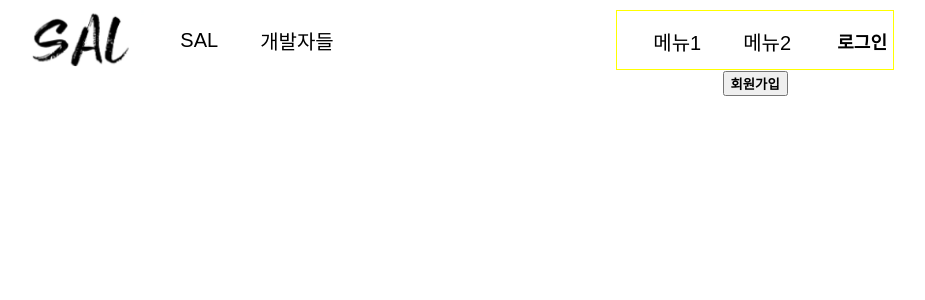
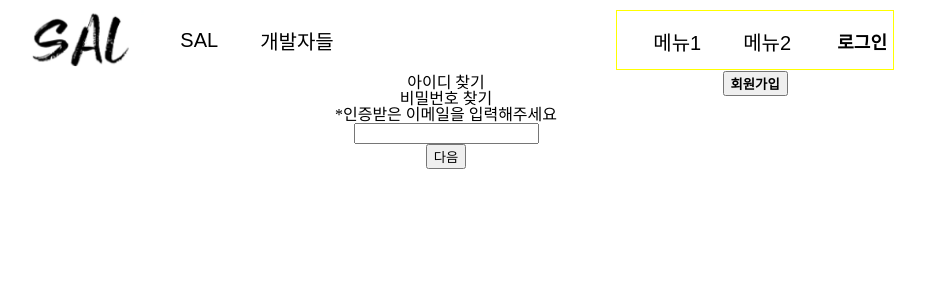
Before and after one commit to soft-a-life/SALT-Frontend, a React (Create React App) app: page /searchIdPwScreen in a window 1280 px wide. Shown: the top 300 px of the page, without its empty margins (194-1119 px from the left). Built offline with nearby package versions, Linux system fonts and the light colour scheme; what prosemirror-example-setup would draw is missing.

Commit message:
add SearchIdPwScreen.jsx add Timer.jsx

```diff
--- a/src/App.js
+++ b/src/App.js
@@ -8,6 +8,7 @@ import LoginScreen from './userManagament/loginScreen/LoginScreen'
 import SignUpScreen from './userManagament/signupScreen/SignUpScreen'
 import PostWriteScreen from './PostWriteScreen/PostWriteScreen'
 import { useCookies } from 'react-cookie'
+import SearchIdPwScreen from './userManagament/searchIdPwScreen/SearchIdPwScreen'
 
 function App() {
   const [cookies, setCookie, removeCookie] = useCookies(['userDate'])
@@ -28,6 +29,10 @@ function App() {
           ></Route>
           <Route path="/loginScreen" exact element={<LoginScreen />}></Route>
           <Route path="/signUpScreen" element={<SignUpScreen />}></Route>
+          <Route
+            path="/searchIdPwScreen"
+            element={<SearchIdPwScreen />}
+          ></Route>
         </Routes>
       </BrowserRouter>
     </div>
--- /dev/null
+++ b/src/components/Timer.jsx
@@ -0,0 +1,30 @@
+import React, { useEffect, useState } from 'react'
+
+// eslint-disable-next-line react/prop-types
+function Timer({ min, secon }) {
+  const [minutes, setMinutes] = useState(5)
+  const [seconds, setSeconds] = useState(0)
+  useEffect(() => {
+    const countdown = setInterval(() => {
+      if (seconds > 0) {
+        setSeconds(seconds - 1)
+      }
+      if (seconds === 0) {
+        if (minutes === 0) {
+          clearInterval(countdown)
+        } else {
+          setMinutes(minutes - 1)
+          setSeconds(59)
+        }
+      }
+    }, 1000)
+    return () => clearInterval(countdown)
+  }, [minutes, seconds])
+  return (
+    <div style={{ display: 'flex' }}>
+      0{minutes} : {seconds}
+    </div>
+  )
+}
+
+export default Timer
--- /dev/null
+++ b/src/userManagament/searchIdPwScreen/SearchIdPwScreen.jsx
@@ -0,0 +1,53 @@
+import React, { useEffect, useState } from 'react'
+import Timer from '../../components/Timer'
+/*
+@김준희 @박진우
+checkEmailInput()는 다음 버튼을 누르면 보여지는 인증 코드를 작성하는 부분입니다.
+checkEmailInput()를 실행시 나타나는 시간은 src/components/Timer.jsx에서 반환 받습니다.
+searchId()는 아이디 찾기의 이메일 입력 폼을 보여주는 부분입니다. 아이디 찾기와 비밀번호 찾기의 디자인이 같아
+코드 인증과 아이디 찾기, 비밀번호 재설정은 외부 함수로 사용할 것입니다.
+* */
+function SearchIdPwScreen(props) {
+  const [isSearchCheck, setIsSearchCheck] = useState(true)
+  const [isNextBtn, setIsNextBtn] = useState(true)
+  const [userEmail, setUserEmail] = useState('')
+  const [emailCode, setEmailCode] = useState('')
+
+  const checkEmailInput = () => {
+    return isNextBtn ? (
+      <div></div>
+    ) : (
+      <div>
+        <div>
+          <p>*이메일로 전송된 코드를 입력해주세요.</p>
+          <p>남은 시간</p>
+          <Timer />
+        </div>
+        <input
+          value={emailCode}
+          onChange={(e) => setEmailCode(e.target.value)}
+        />
+      </div>
+    )
+  }
+  const searchId = () => {
+    return (
+      <div>
+        <div>
+          <p>아이디 찾기</p>
+          <p>비밀번호 찾기</p>
+        </div>
+        <p>*인증받은 이메일을 입력해주세요</p>
+        <input
+          value={userEmail}
+          onChange={(e) => setUserEmail(e.target.value)}
+        />
+        {checkEmailInput()}
+        <button onClick={() => setIsNextBtn(!isNextBtn)}>다음</button>
+      </div>
+    )
+  }
+  return <div>{searchId()}</div>
+}
+
+export default SearchIdPwScreen
```
Also changed, not shown: src/postWriteScreen/ProseMirror.jsx (+24 -23 lines).
